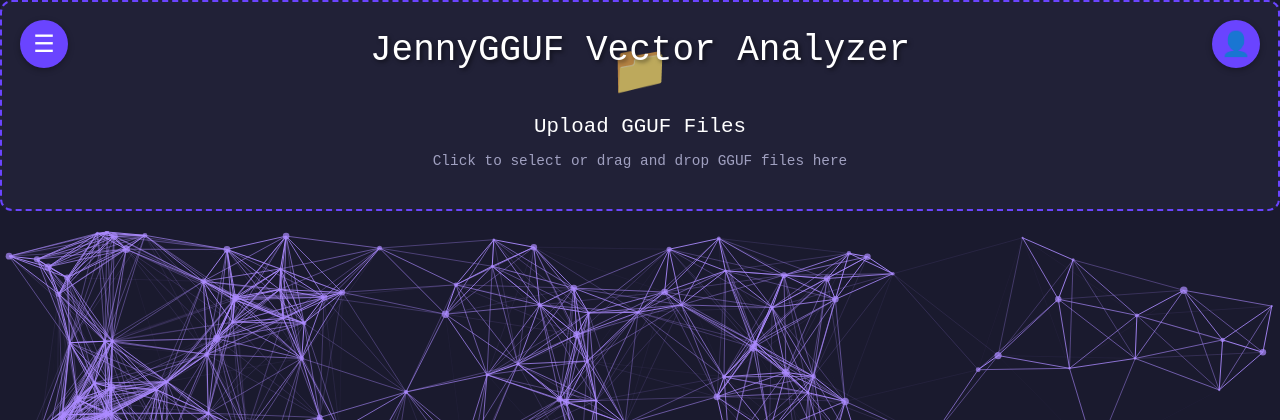
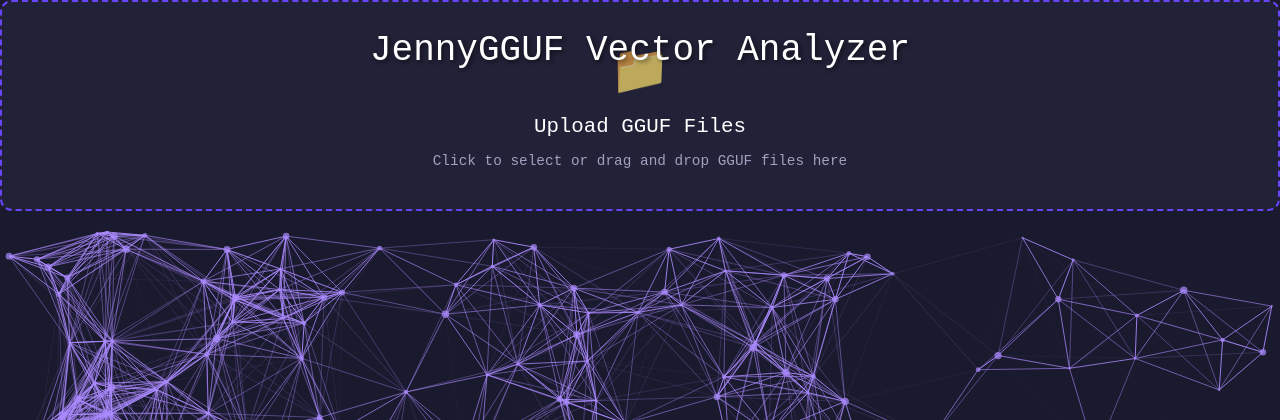
Before and after one commit to h0ffy/JennyGGuF, a Python web app: template app/templates/index.html in a window 1280 px wide. Shown: the top 420 px of the page. Run offline with Jinja, Linux system fonts and the light colour scheme; the template is opened without the code that fills it, so the values that code supplies are empty; some libraries are stand-ins or nearby versions.

Commit message:
Update index.html

```diff
--- a/app/templates/index.html
+++ b/app/templates/index.html
@@ -622,24 +622,24 @@
         <div id="pageTitle">JennyGGUF Vector Analyzer</div>
     </div>
 
-    <div id="navMenuContainer">
-        <button id="navMenuButton" title="Navigation Menu">&#9776;</button> <!-- Hamburger icon -->
+    <!--div id="navMenuContainer">
+        <button id="navMenuButton" title="Navigation Menu">&#9776;</button>
         <div id="navMenuDropdown">
             <a href="#">Home</a>
             <a href="#">Scans</a>
             <a href="#">Reports</a>
             <a href="#">Settings</a>
         </div>
-    </div>
+    </div//-->
 
-    <div id="avatarLoginContainer">
+    <!--div id="avatarLoginContainer">
         <button id="avatarButton" title="Login/Account">&#128100;</button>
         <div id="avatarDropdown">
             <a href="#">Profile</a>
             <a href="#">Settings</a>
             <a href="#">Logout</a>
         </div>
-    </div>
+</div//-->
 
     <div id="mainContentContainer">
         <div class="gguf-analyzer-container">
```
